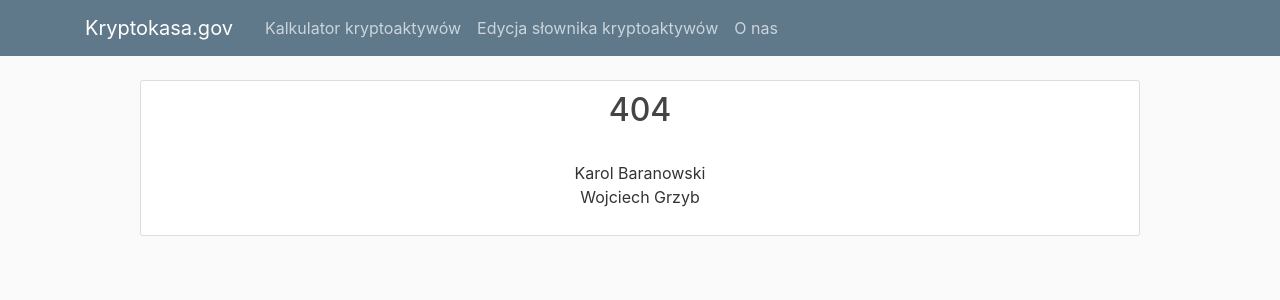
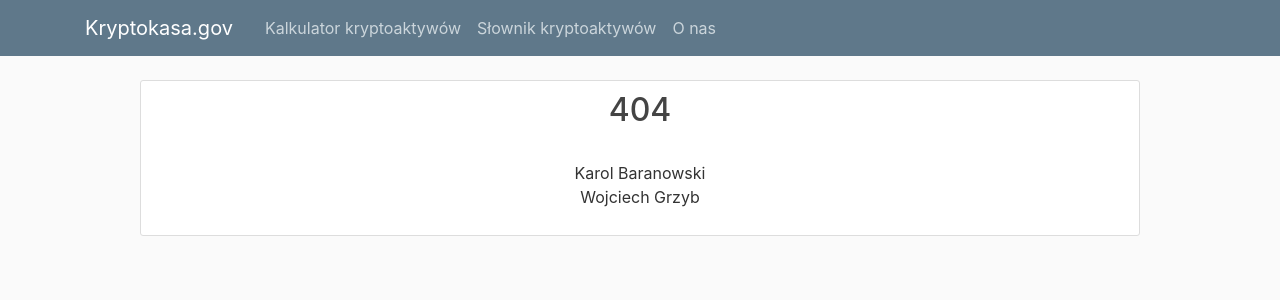
Before and after one commit to nayuku/HY23, a Flask app: page / in a window 1280 px wide. Shown: the top 300 px of the page. Run offline with Flask 3, Linux system fonts and the light colour scheme; some libraries are stand-ins or nearby versions.

Commit message:
Poprawka menu bar

```diff
--- a/flask_app/templates/layout.html
+++ b/flask_app/templates/layout.html
@@ -23,7 +23,7 @@
           <div class="collapse navbar-collapse" id="navbarToggle">
             <div class="navbar-nav mr-auto">
               <a class="nav-item nav-link" href="/calculator1">Kalkulator kryptoaktywów</a>
-              <a class="nav-item nav-link" href="/update_directory">Edycja słownika kryptoaktywów</a>
+              <a class="nav-item nav-link" href="/update_directory">Słownik kryptoaktywów</a>
                 <a class="nav-item nav-link" href="/about">O nas</a>
             </div>
           </div>
```
